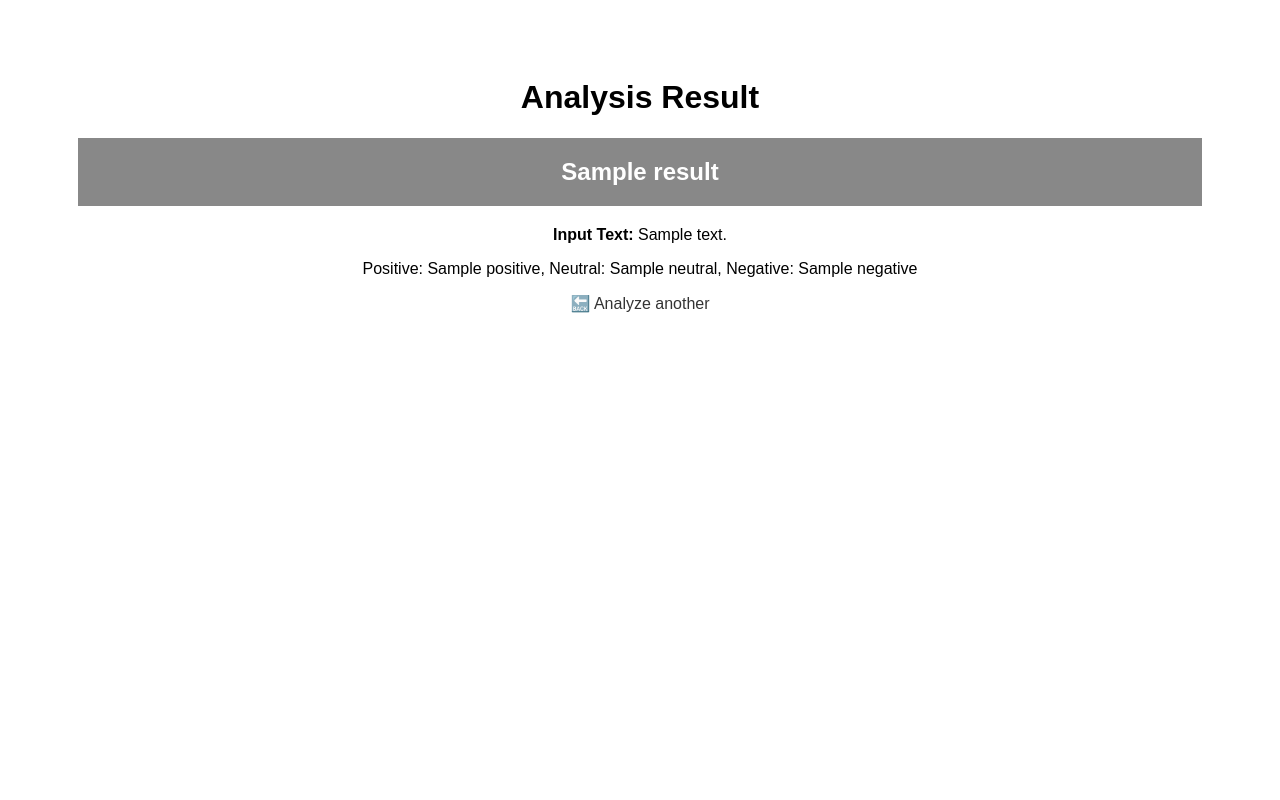
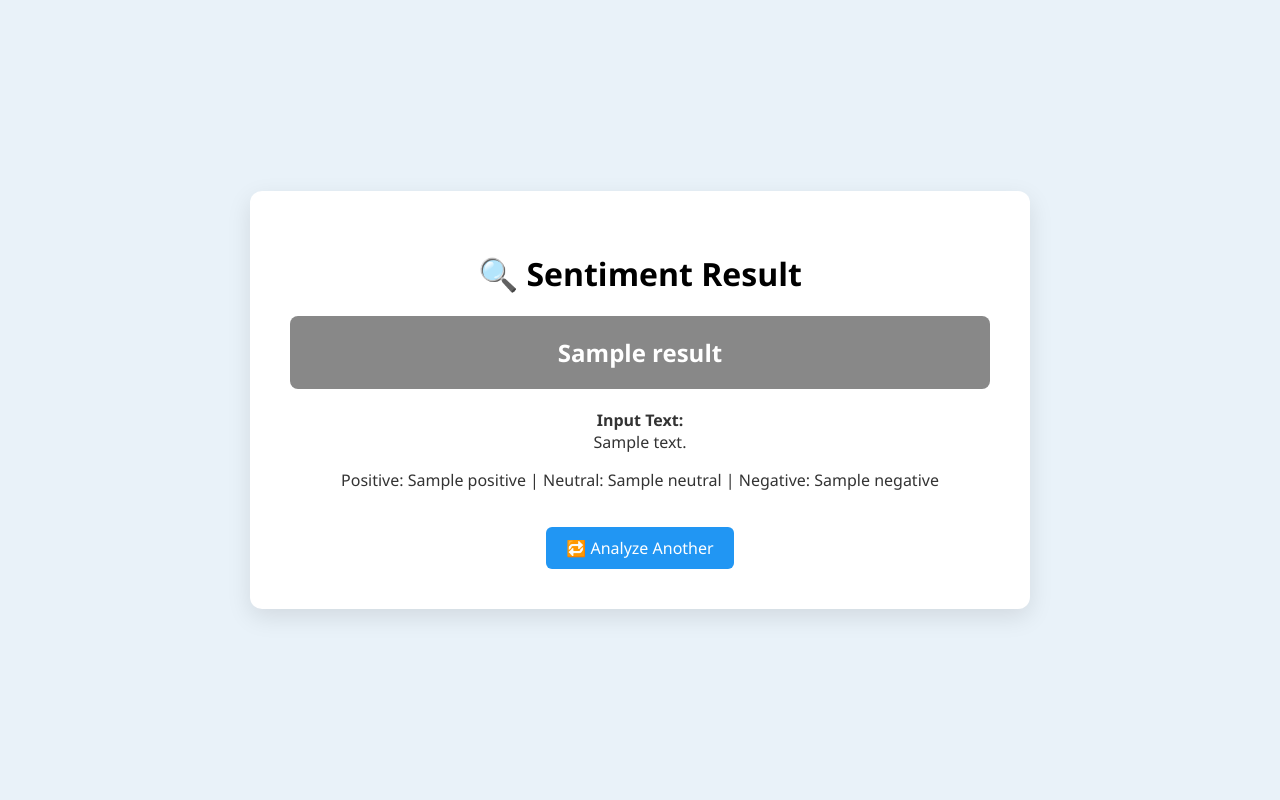
Before and after one commit to bejugamkusumita/ExpenseTracker, a Flask app: template Sentiment/templates/result.html in a window 1280 px wide. Run offline with Flask 3, Linux system fonts and the light colour scheme; the template is opened without the code that fills it: most values are stand-ins (such as "Sample title", 1, 10 or a date in 2020).

Commit message:
Update result.html

```diff
--- a/Sentiment/templates/result.html
+++ b/Sentiment/templates/result.html
@@ -4,21 +4,74 @@
   <meta charset="UTF-8">
   <title>Sentiment Result</title>
   <style>
-    body { font-family: Arial; text-align: center; padding: 50px; }
-    .result { font-size: 24px; font-weight: bold; padding: 20px; margin: 20px; }
-    .details { margin-top: 20px; }
-    a { text-decoration: none; color: #333; }
+    body {
+      font-family: 'Segoe UI', sans-serif;
+      background: #e9f2f9;
+      margin: 0;
+      padding: 0;
+      display: flex;
+      justify-content: center;
+      align-items: center;
+      min-height: 100vh;
+    }
+
+    .container {
+      background: white;
+      padding: 40px;
+      border-radius: 12px;
+      box-shadow: 0 8px 25px rgba(0, 0, 0, 0.1);
+      width: 90%;
+      max-width: 700px;
+      text-align: center;
+    }
+
+    .result {
+      font-size: 24px;
+      font-weight: bold;
+      padding: 20px;
+      border-radius: 8px;
+      color: white;
+      animation: pop 0.5s ease;
+    }
+
+    .details {
+      margin-top: 20px;
+      font-size: 16px;
+      color: #333;
+    }
+
+    a {
+      display: inline-block;
+      margin-top: 20px;
+      padding: 10px 20px;
+      background: #2196F3;
+      color: white;
+      text-decoration: none;
+      border-radius: 6px;
+      transition: background 0.3s;
+    }
+
+    a:hover {
+      background: #1976D2;
+    }
+
+    @keyframes pop {
+      0% { transform: scale(0.9); opacity: 0; }
+      100% { transform: scale(1); opacity: 1; }
+    }
   </style>
 </head>
 <body>
-  <h1>Analysis Result</h1>
-  <div class="result" style="color: white; background-color: {{ color }};">
-    {{ result }}
+  <div class="container">
+    <h1>🔍 Sentiment Result</h1>
+    <div class="result" style="background-color: {{ color }};">
+      {{ result }}
+    </div>
+    <div class="details">
+      <p><strong>Input Text:</strong><br>{{ text }}</p>
+      <p>Positive: {{ positive }} | Neutral: {{ neutral }} | Negative: {{ negative }}</p>
+    </div>
+    <a href="/">🔁 Analyze Another</a>
   </div>
-  <div class="details">
-    <p><strong>Input Text:</strong> {{ text }}</p>
-    <p>Positive: {{ positive }}, Neutral: {{ neutral }}, Negative: {{ negative }}</p>
-  </div>
-  <a href="/">🔙 Analyze another</a>
 </body>
 </html>
```
